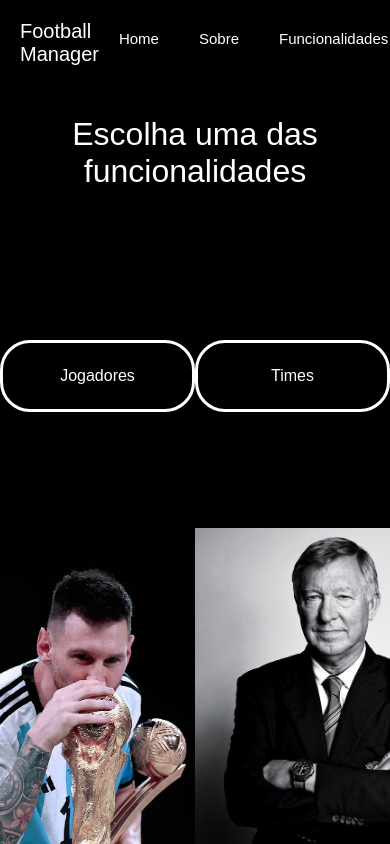
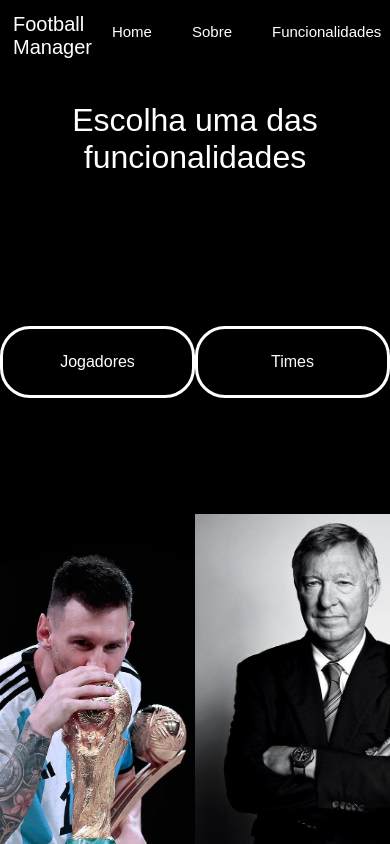
Before and after one commit to RenanCruz7/FootballManager-Website, an Angular app: page /texto-introdutorio in a window 390 px wide. Shown: the top 844 px of the page. Built offline with nearby package versions, Linux system fonts and the light colour scheme.

Commit message:
Font size fix

```diff
--- a/src/app/componentes/cabecalho/cabecalho.component.css
+++ b/src/app/componentes/cabecalho/cabecalho.component.css
@@ -52,7 +52,7 @@
     .cabecalho {
         flex-direction: row; /* Empilha os elementos verticalmente */
         align-items: flex-start; /* Alinha os itens à esquerda */
-        padding: 20px;
+        padding: 13px;
     }
 
     .lista {
```
